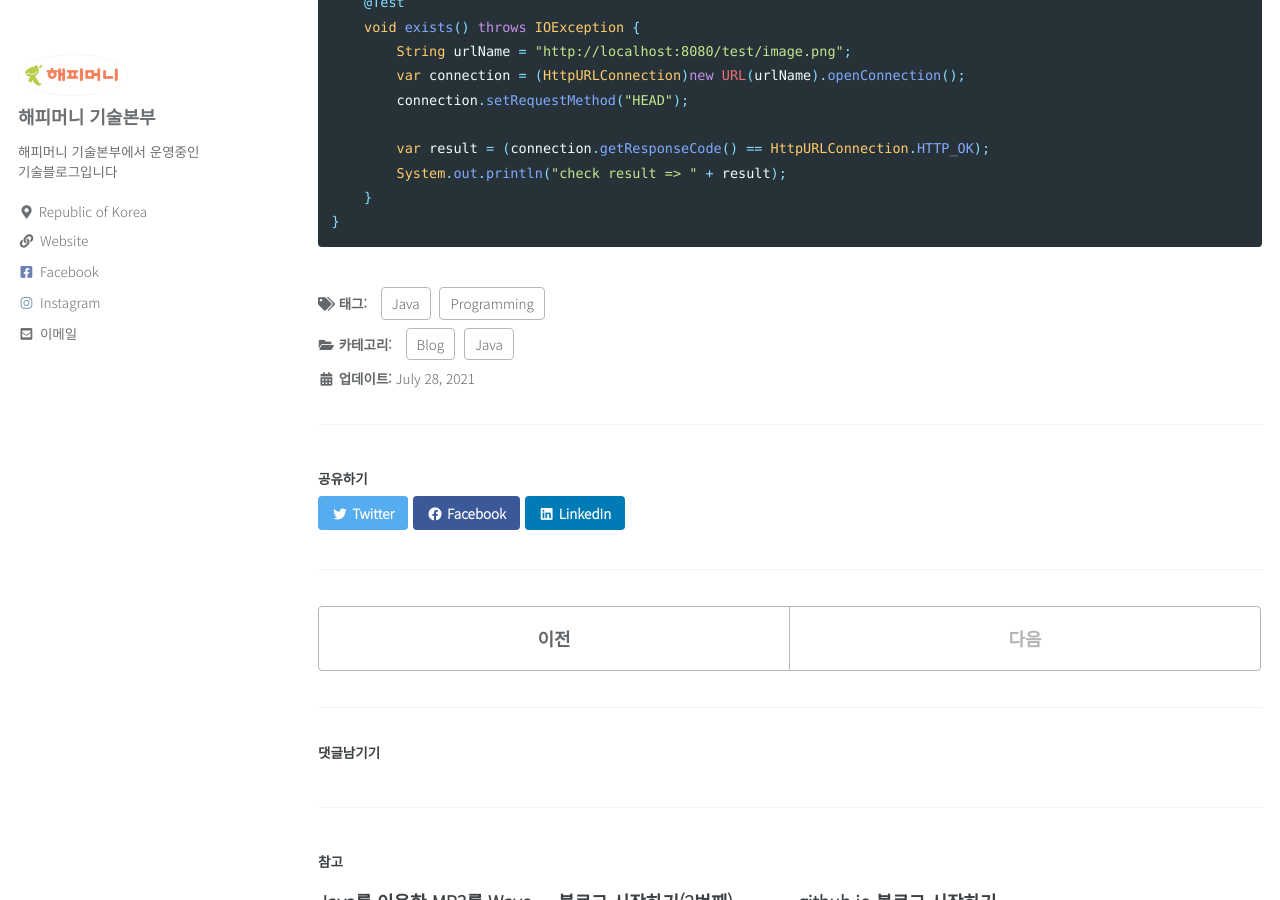
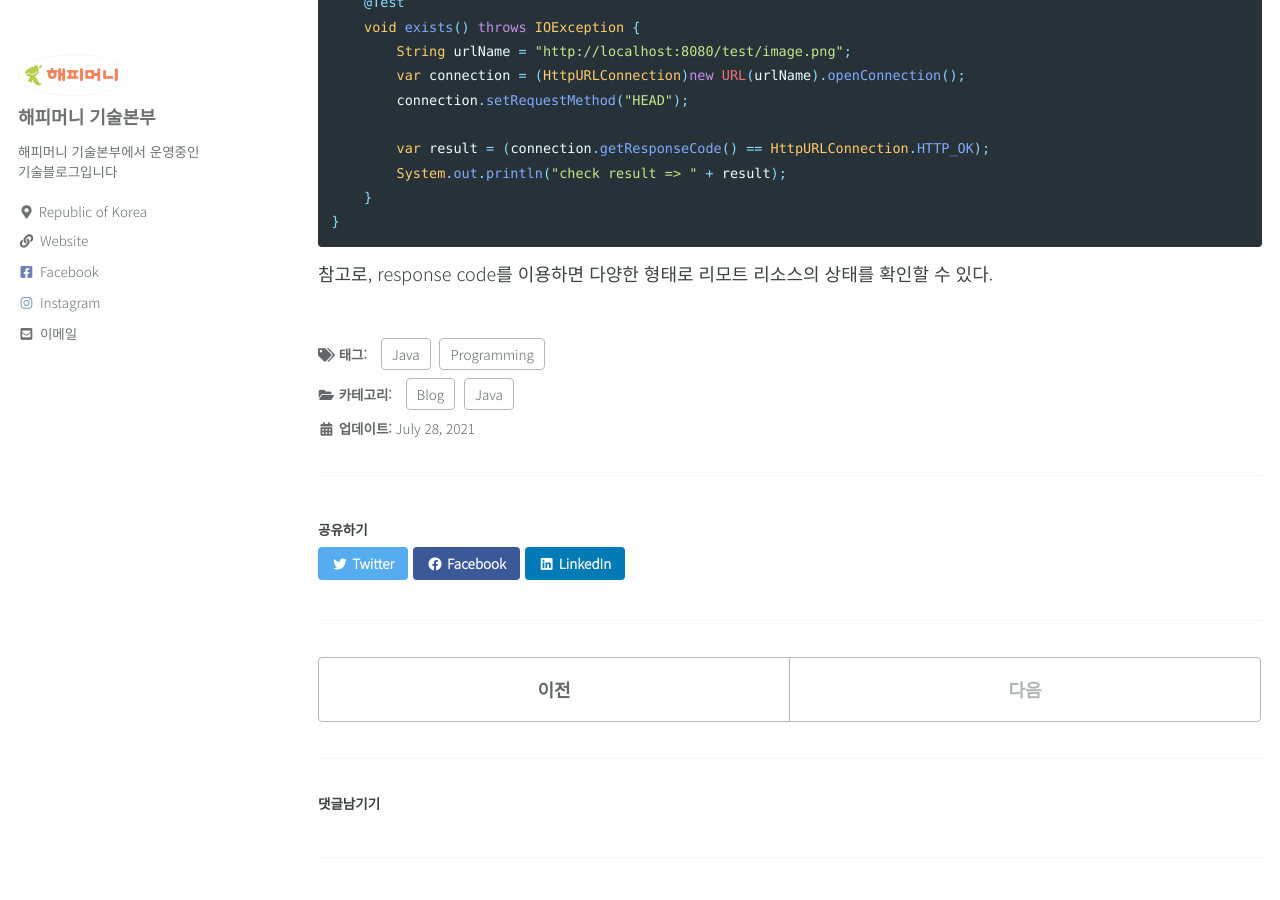
Before and after one commit to happymoney-tech/happymoney-tech.github.com, a Jekyll site: the page built from _posts/2021-07-29-java-remotecheck.md, in a window 1280 px wide and 900 px high, scrolled down 454 px. Built offline with Jekyll 4.4.1, drawn with Linux system fonts in a browser that asks for light colours; cached includes are drawn as plain includes; comment, search, counter and statistics services are not loaded.

Commit message:
내용수정

````diff
--- a/_posts/2021-07-29-java-remotecheck.md
+++ b/_posts/2021-07-29-java-remotecheck.md
@@ -33,3 +33,5 @@ public class RemoteFileChecker {
     }
 }
 ```
+
+참고로, response code를 이용하면 다양한 형태로 리모트 리소스의 상태를 확인할 수 있다.
````
